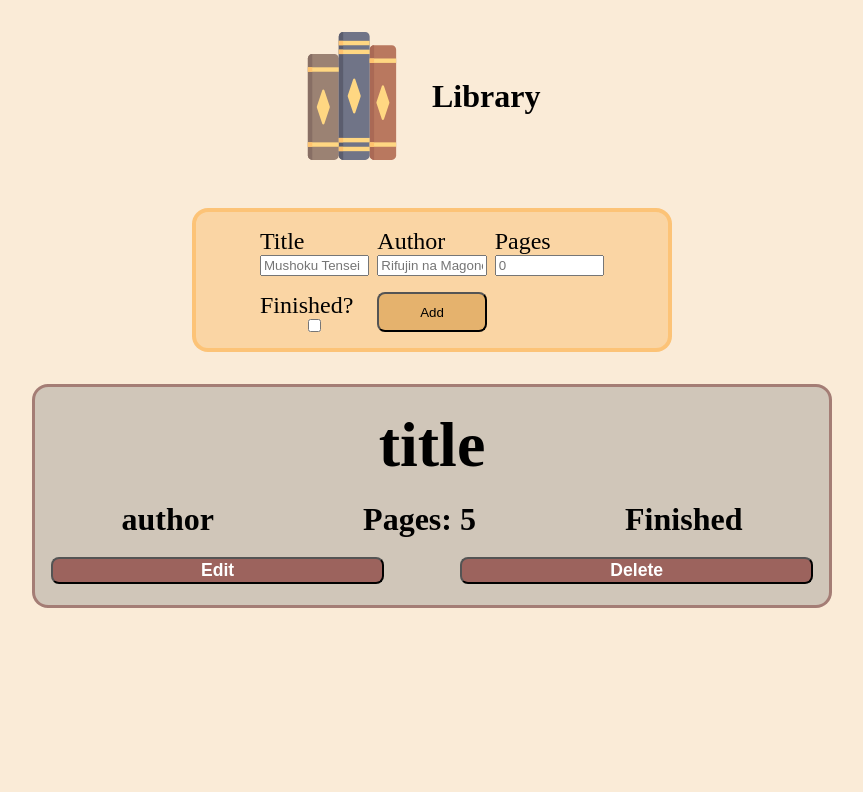
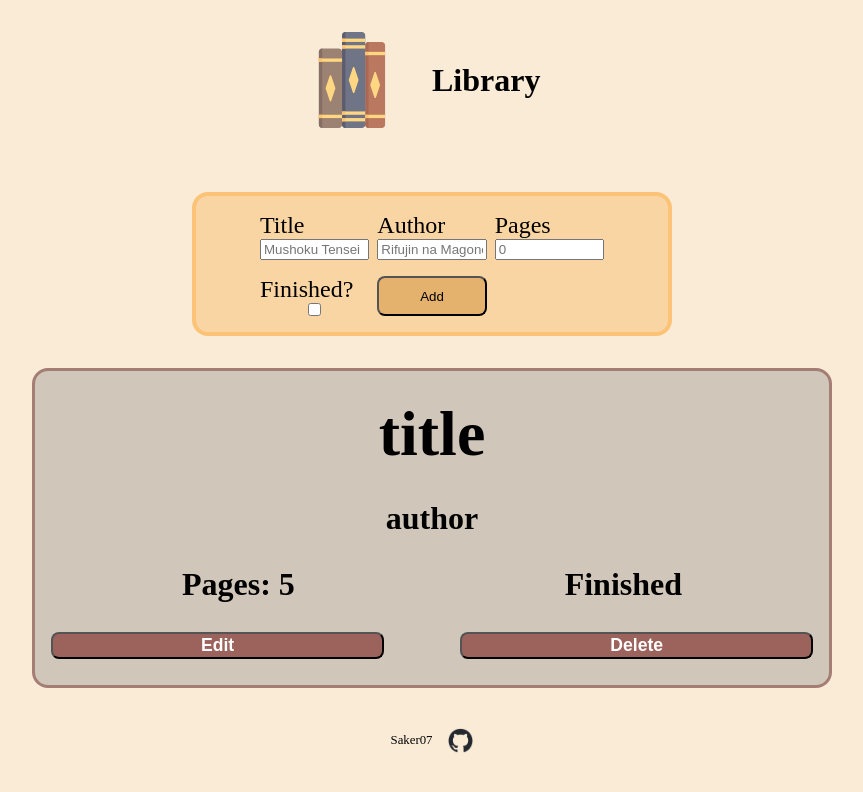
Before and after one commit to Saker07/library, a plain HTML site: page index.html in a window 1280 px wide. Shown: the whole page, without its empty margins (208-1071 px from the left). Drawn offline with Linux system fonts and the light colour scheme.

Commit message:
Add footer with link to github

```diff
--- a/index.html
+++ b/index.html
@@ -47,7 +47,9 @@
         -->
     </div>
     <footer>
-
+        <a href="">
+            <span>Saker07</span><img src="img/github-mark.png" alt="github logo" height="25" width="25">
+        </a>
     </footer>
 </body>
 </html>
--- a/style.css
+++ b/style.css
@@ -6,13 +6,13 @@
 body {
     box-sizing: border-box;
     margin: 0;
-    padding: 1rem;
+    padding: 0;
     background-color: antiquewhite;
     display: flex;
     flex-direction: column;
     align-items: center;
     gap: 2rem;
-    height: 100vh;
+    min-height: 100vh;
 }
 
 .header{
@@ -22,7 +22,7 @@ body {
     flex-wrap: wrap;
     align-items: center;
     justify-content: center;
-    padding: 1rem 0;
+    padding: 2rem 1rem;
 }
 .header>* {
     max-width: 100%;
@@ -66,8 +66,7 @@ label[for="read"] {
 
 .libraryContainer {
     display: grid;
-    grid-template-rows: repeat(auto-fit, minmax(12rem, 14rem));
-    height:75vh;
+    grid-template: repeat(auto-fit, minmax(12rem, 20rem)) / repeat(auto-fit, minmax(20rem, 1fr));
     width: 100%;
     justify-items: center;
     row-gap: 0.5rem;
@@ -95,6 +94,9 @@ label[for="read"] {
 }
 .bookTitle {
     font-size: 4rem;
+    width: 100%;
+}
+.bookAuthor {
     width: 100%;
 }
 .book h5 {
@@ -127,3 +129,28 @@ h6 {
     height: auto;
     color: white;
 }
+
+footer {
+    max-height: 5vh;
+    width: 100%;
+    padding: 0.5rem 0 0.5rem 0;
+    font-size: 0.8rem;
+}
+footer>a {
+    max-height: 100%;
+    display: flex;
+    align-items: center;
+    justify-content: center;
+    gap: 1rem;
+    text-decoration: none;
+}
+footer > a:visited {
+    color: black;
+}
+footer img {
+    max-height: 100%;
+    transition: transform 0.5s ease-in-out;
+}
+footer img:hover {
+    transform: rotate(360deg);
+}
```
Also changed, not shown: img/github-mark.png (added).
